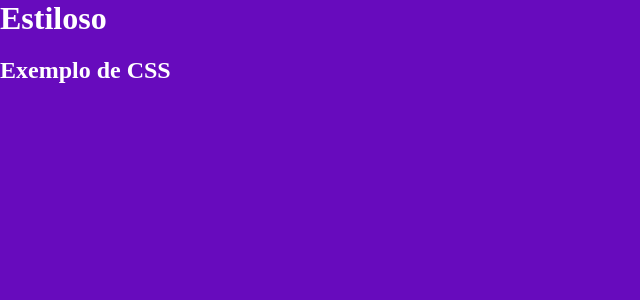
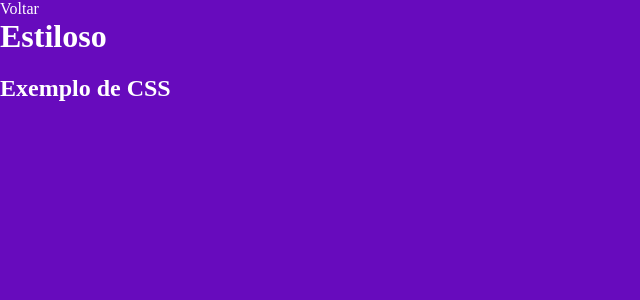
Before and after one commit to kazuohagy/fundamentos, a Next.js app: page /estiloso in a window 1280 px wide. Shown: the top 300 px of the page, without its empty margins (0-640 px from the left). Built offline with nearby package versions, Linux system fonts and the light colour scheme.

Commit message:
navegacao NextJs

```diff
--- a/src/pages/estiloso.jsx
+++ b/src/pages/estiloso.jsx
@@ -1,7 +1,9 @@
 import styles from './Estiloso.module.css'
+import Link from 'next/link'
 export default function Estiloso(){
     return (
         <div className={styles.roxo}>
+            <Link href="/">Voltar</Link>
             <h1>Estiloso</h1>
             <h2>Exemplo de CSS</h2>
         </div>
```
